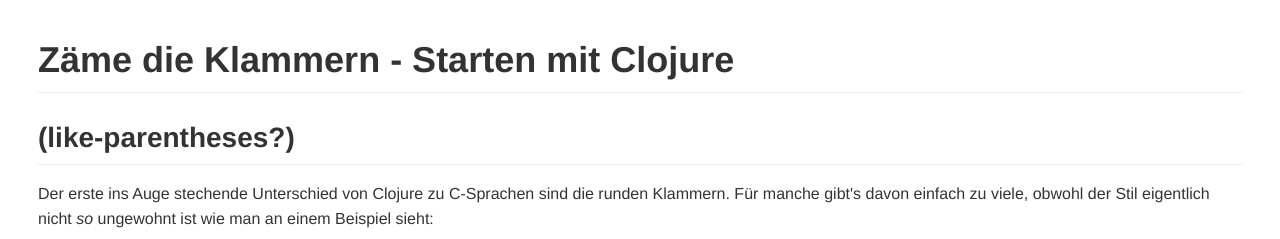
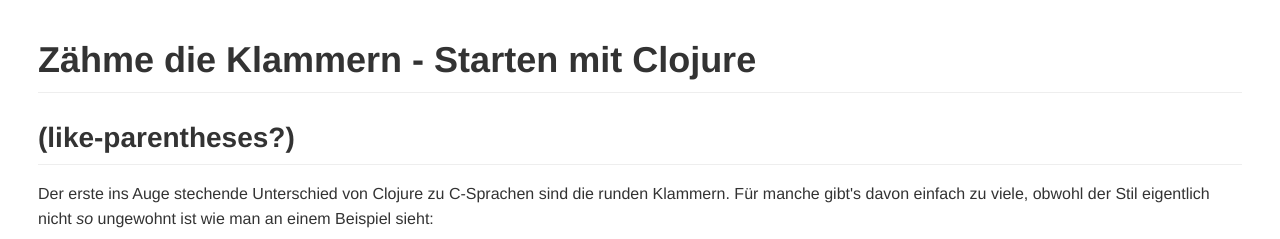
Before and after one commit to kossmoboleat/clojure_intro, a plain HTML site: page get_started.de.md.html in a window 1280 px wide. Shown: the top 239 px of the page. Drawn offline with Linux system fonts and the light colour scheme.

Commit message:
fixed typo

```diff
--- a/get_started.de.md.html
+++ b/get_started.de.md.html
@@ -586,7 +586,7 @@ pre.editor-colors::shadow .line.split-diff-removed .indent-guide {
 }
 </style>
   </head>
-  <body class='markdown-preview' data-use-github-style><h1 id="z-me-die-klammern-starten-mit-clojure">Zäme die Klammern - Starten mit Clojure</h1>
+  <body class='markdown-preview' data-use-github-style><h1 id="z-hme-die-klammern-starten-mit-clojure">Zähme die Klammern - Starten mit Clojure</h1>
 <h2 id="-like-parentheses-">(like-parentheses?)</h2>
 <p>Der erste ins Auge stechende Unterschied von Clojure zu C-Sprachen sind die runden Klammern. Für manche gibt&#39;s davon einfach zu viele, obwohl der Stil eigentlich nicht <em>so</em> ungewohnt ist wie man an einem Beispiel sieht:</p>
 <pre class="editor-colors lang-python"><div class="line"><span class="source python"><span class="meta function-call python"><span>println</span><span class="punctuation definition arguments begin python"><span>(</span></span><span class="meta function-call arguments python"><span class="string quoted double single-line python"><span class="punctuation definition string begin python"><span>&quot;</span></span><span>hello&nbsp;world</span><span class="punctuation definition string end python"><span>&quot;</span></span></span></span><span class="punctuation definition arguments end python"><span>)</span></span></span></span></div></pre>
```
Also changed, not shown: 1 other file.
